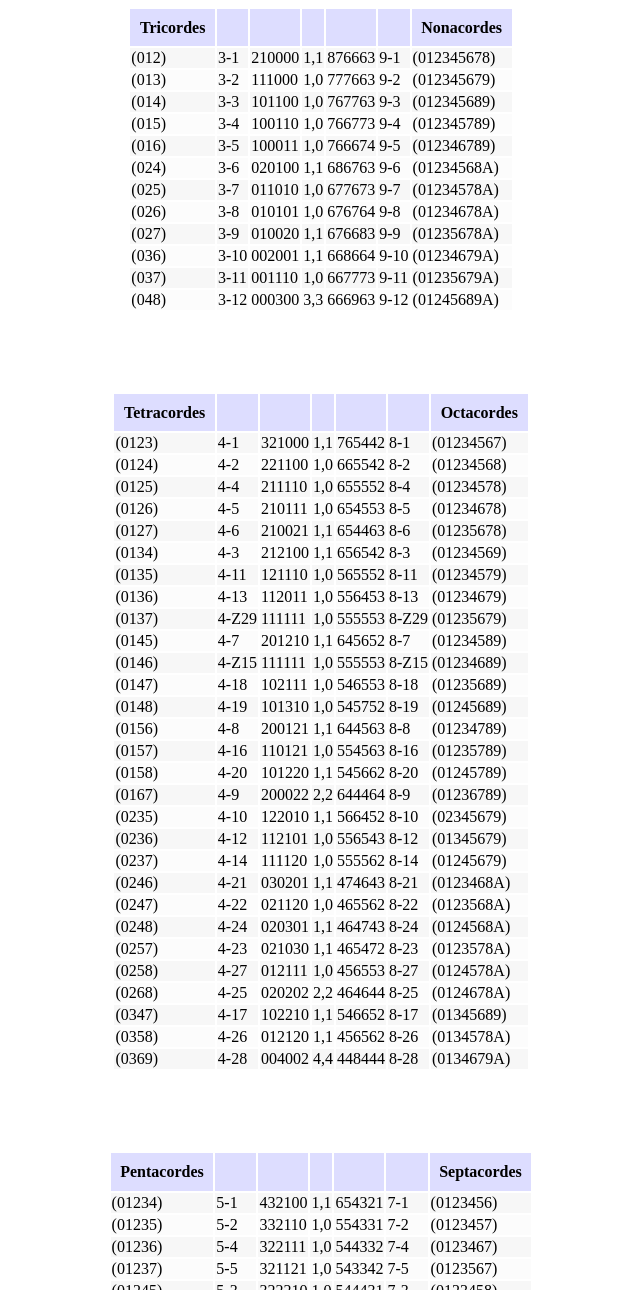
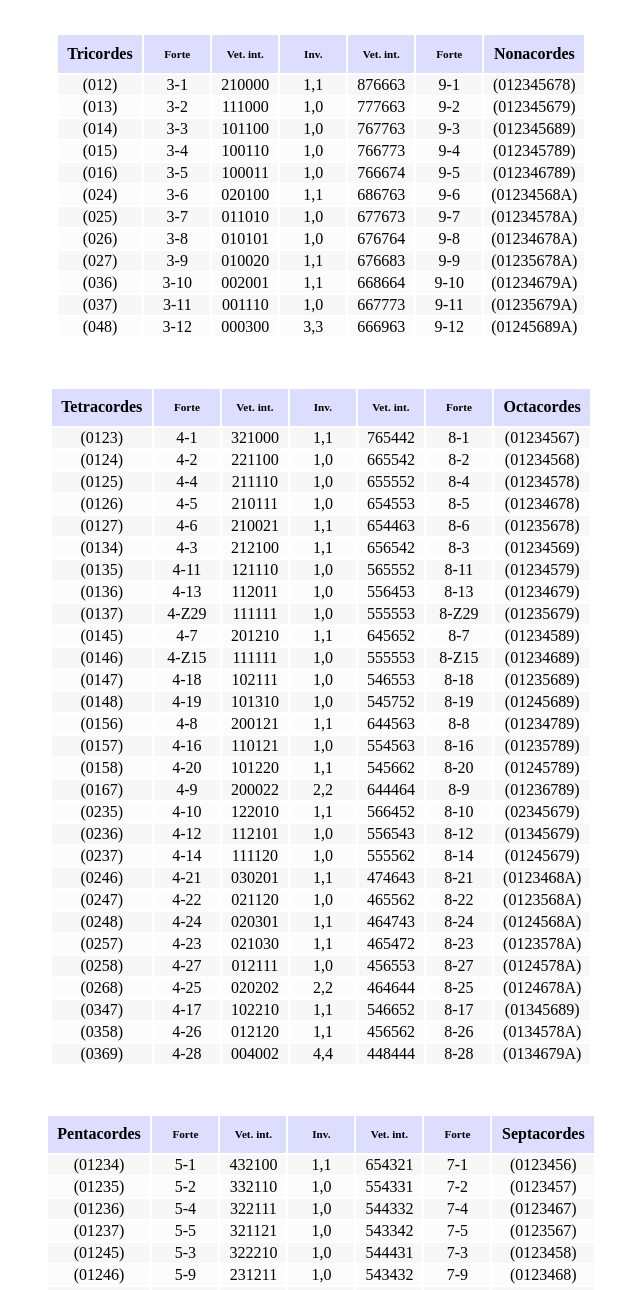
Before and after one commit to raphaelss/lewin, a plain HTML site: page src/main/dist/data/Tabela.html in a window 1280 px wide. Shown: the part 73-1363 px from the top of the page, without its empty margins (319-959 px from the left). Drawn offline with Linux system fonts and the light colour scheme.

Commit message:
finished layout of tables in Tabela.html

```diff
--- a/src/main/dist/data/Tabela.html
+++ b/src/main/dist/data/Tabela.html
@@ -2,10 +2,13 @@
 <html>
   <head>
     <meta charset="UTF-8">
-    <title>Lista de classes de conjuntos</title>
+    <title>Classes de conjuntos</title>
     <style>
+      body {
+        text-align: center;
+      }
       table {
-        margin: 5em auto 5em auto;
+        margin: 3em auto 3em auto;
       }
       tr {
         border-width: 1px;
@@ -13,30 +16,38 @@
         padding: 2em 2em 0.2em 2em;
       }
       tr:nth-child(even) {
-        background: #F7F7F7;
+        background-color: #f7f7f7;
       }
       tr:nth-child(odd) {
-        background: #fcfcfc;
+        background-color: #fcfcfc;
+      }
+      tr:hover {
+        background-color: #e2ffe2;
       }
       th {
         padding: 0.6em;
         background-color: #ddf;
+        font-size: 0.7em;
       }
-      tr:hover {
-        background: #e2ffe2;
+      .tipo-acordes {
+        font-size: 1em;
+      }
+      td {
+        min-width: 4em;
       }
     </style>
   </head>
   <body>
+    <h1>Classes de conjuntos</h1>
     <table>
       <tr>
-        <th>Tricordes</th>
-        <th></th>
-        <th></th>
-        <th></th>
-        <th></th>
-        <th></th>
-        <th>Nonacordes</th>
+        <th class="tipo-acordes">Tricordes</th>
+        <th>Forte</th>
+        <th>Vet. int.</th>
+        <th>Inv.</th>
+        <th>Vet. int.</th>
+        <th>Forte</th>
+        <th class="tipo-acordes">Nonacordes</th>
       </tr>
       <tr>
         <td>(012)</td>
@@ -149,13 +160,13 @@
     </table>
     <table>
       <tr>
-        <th>Tetracordes</th>
-        <th></th>
-        <th></th>
-        <th></th>
-        <th></th>
-        <th></th>
-        <th>Octacordes</th>
+        <th class="tipo-acordes">Tetracordes</th>
+        <th>Forte</th>
+        <th>Vet. int.</th>
+        <th>Inv.</th>
+        <th>Vet. int.</th>
+        <th>Forte</th>
+        <th class="tipo-acordes">Octacordes</th>
       </tr>
       <tr>
         <td>(0123)</td>
@@ -421,13 +432,13 @@
     </table>
     <table>
       <tr>
-        <th>Pentacordes</th>
-        <th></th>
-        <th></th>
-        <th></th>
-        <th></th>
-        <th></th>
-        <th>Septacordes</th>
+        <th class="tipo-acordes">Pentacordes</th>
+        <th>Forte</th>
+        <th>Vet. int.</th>
+        <th>Inv.</th>
+        <th>Vet. int.</th>
+        <th>Forte</th>
+        <th class="tipo-acordes">Septacordes</th>
       </tr>
       <tr>
         <td>(01234)</td>
@@ -774,28 +785,16 @@
     </table>
     <table>
       <tr>
-        <th></th>
-        <th></th>
-        <th></th>
-        <th></th>
-        <th>Hexacordes</th>
-        <th></th>
-        <th></th>
-        <th></th>
-        <th></th>
-        <th></th>
-      </tr>
-      <tr>
         <th>O</th>
         <th>I</th>
         <th>R</th>
         <th>RI</th>
-        <th></th>
-        <th></th>
-        <th></th>
-        <th></th>
-        <th></th>
-        <th></th>
+        <th class="tipo-acordes">Hexacordes</th>
+        <th>Forte</th>
+        <th>Vet. int.</th>
+        <th>Inv.</th>
+        <th>Forte</th>
+        <th class="tipo-acordes">Hexacordes</th>
       </tr>
       <tr>
         <td>1</td>
```
